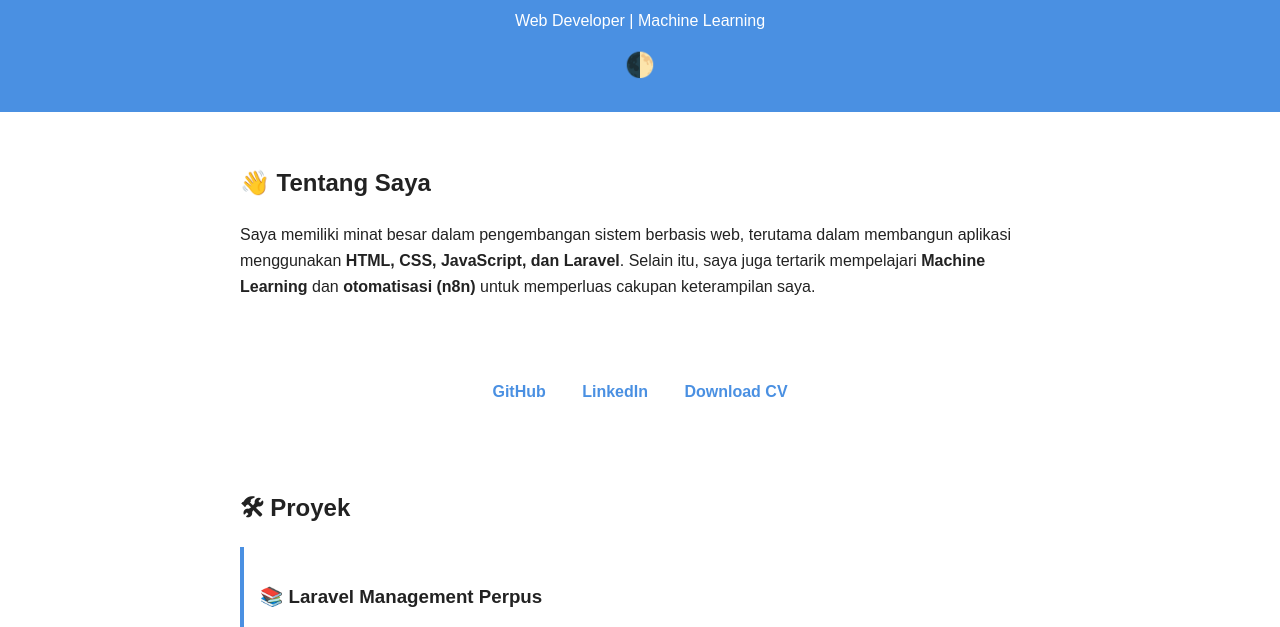
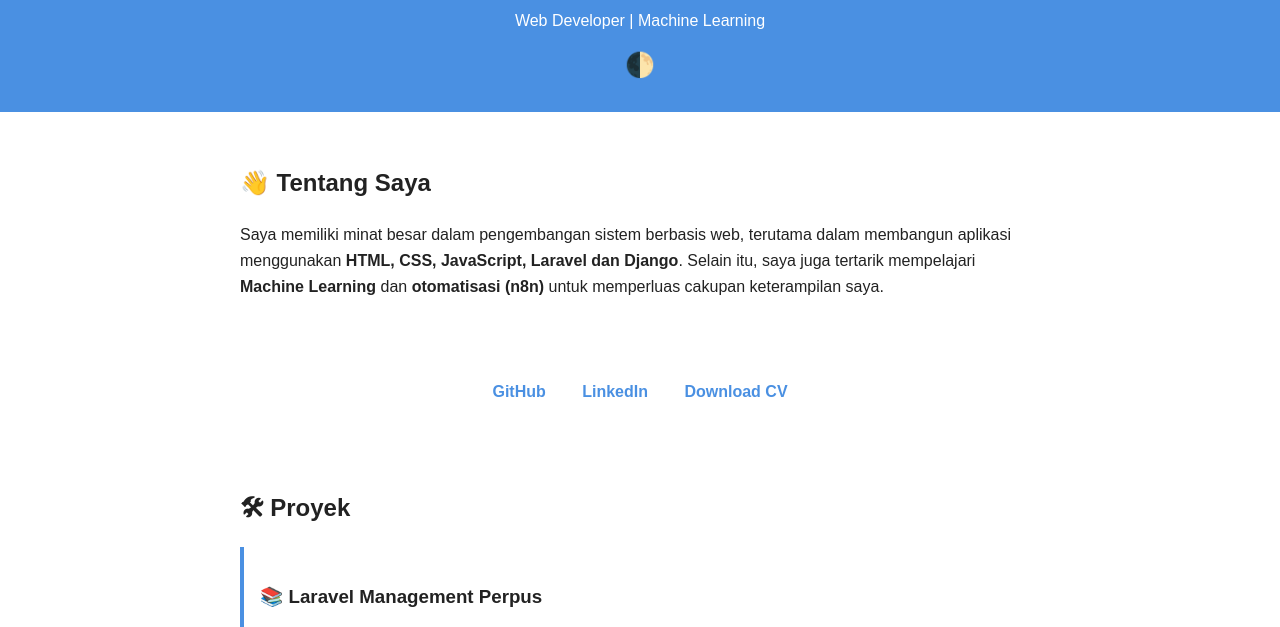
Before and after one commit to ilzamrojabi/New_Portofolio, a plain HTML site: page index.html in a window 1280 px wide. Shown: the part 118-745 px from the top of the page. Drawn offline with Linux system fonts and the light colour scheme.

Commit message:
Update index.html

```diff
--- a/index.html
+++ b/index.html
@@ -19,7 +19,7 @@
         <h2>👋 Tentang Saya</h2>
         <p>
             Saya memiliki minat besar dalam pengembangan sistem berbasis web, terutama dalam membangun aplikasi
-            menggunakan <strong>HTML, CSS, JavaScript, dan Laravel</strong>. Selain itu, saya juga tertarik
+            menggunakan <strong>HTML, CSS, JavaScript, Laravel dan Django</strong>. Selain itu, saya juga tertarik
             mempelajari <strong>Machine Learning</strong> dan <strong>otomatisasi (n8n)</strong> untuk memperluas
             cakupan
             keterampilan saya.
```
